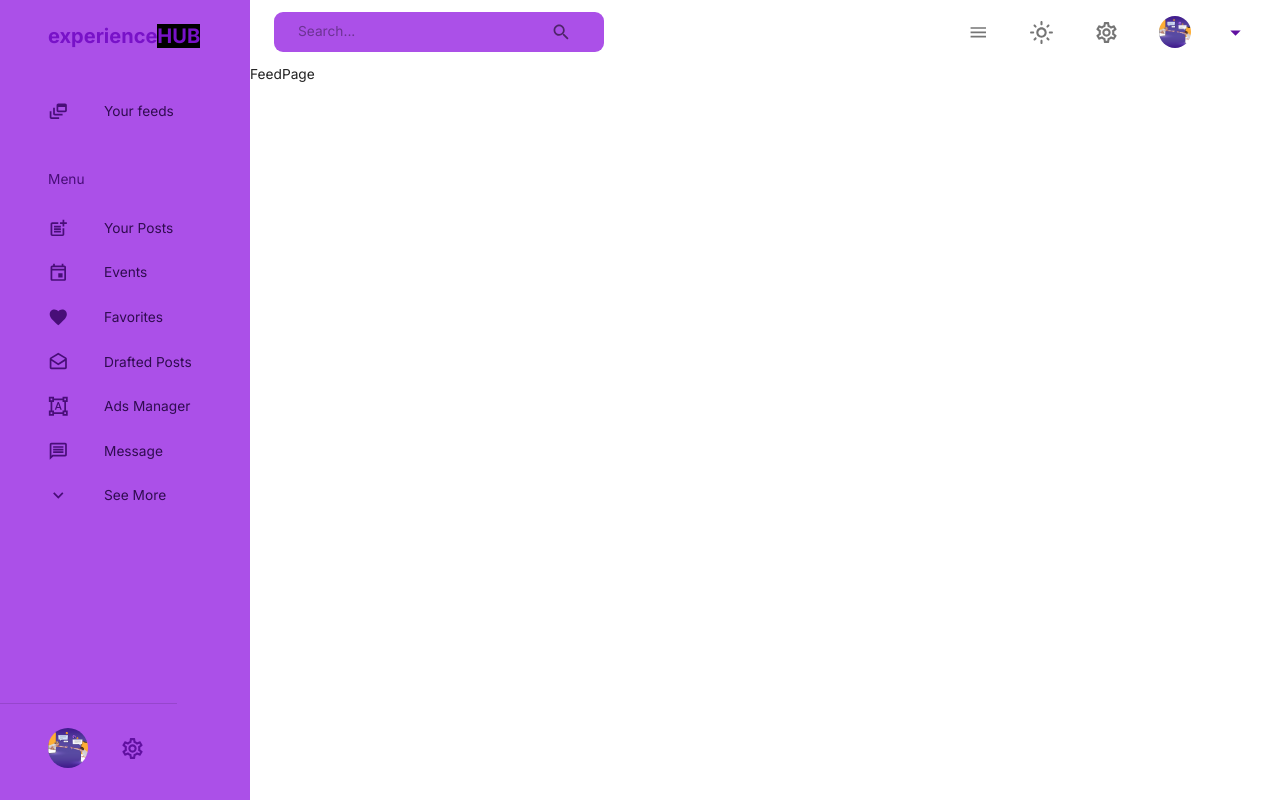
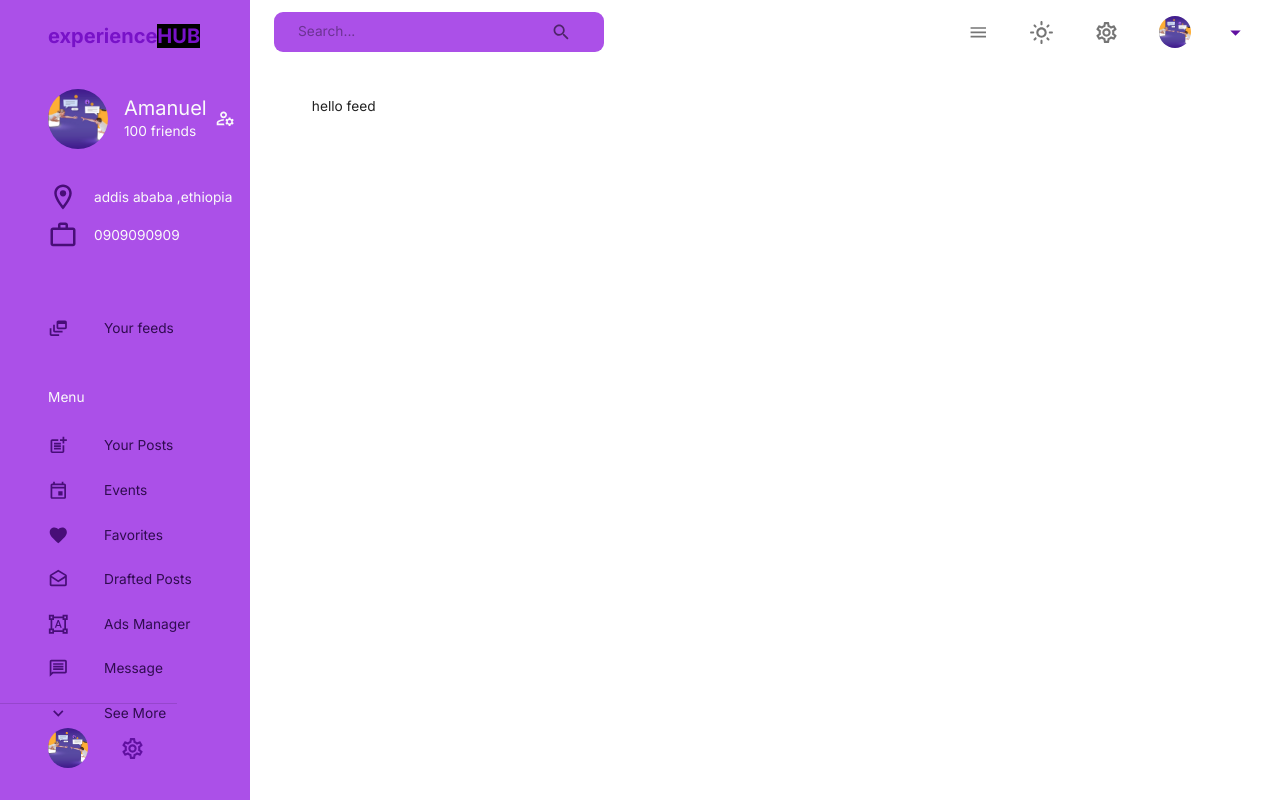
Before and after one commit to frealem/ExperienceHub, a React (Create React App) app in the folder client/: page /feedpage in a window 1280 px wide. Built offline with nearby package versions, Linux system fonts and the light colour scheme.

Commit message:
user wedget

```diff
--- a/client/src/App.js
+++ b/client/src/App.js
@@ -5,8 +5,8 @@ import {useSelector} from 'react-redux';
 import { themeSettings } from "./assets/theme";
 import {BrowserRouter,Navigate,Route,Router,Routes} from "react-router-dom";
 import Layout from "./components/Layout";
-import FeedPage from "./pages/feedpage";
 import AuthPage from "./pages/authPage";
+import FeedPage from "./pages/HomePage/feedPage";
 function App() {
   const mode = useSelector((state) => state.global.mode);
   const theme = useMemo(() => createTheme(themeSettings(mode)), [mode]);
--- a/client/src/assets/theme.js
+++ b/client/src/assets/theme.js
@@ -101,7 +101,7 @@ export const tokensDark = {
               // palette values for light mode
               primary: {
                 ...tokensLight.primary,
-                main: tokensDark.grey[50],
+                main: tokensDark.grey[0],
                 light: tokensDark.grey[100],
               },
               secondary: {
--- a/client/src/components/Layout.js
+++ b/client/src/components/Layout.js
@@ -1,5 +1,4 @@
-import React,{useState} from 'react'
-import FeedPage from '../pages/feedpage'
+import React,{useState} from 'react';
 import { useGetUserQuery } from "./States/Api";
 import { Box, useMediaQuery } from "@mui/material";
 import { Outlet } from "react-router-dom";
--- a/client/src/components/sidebar.js
+++ b/client/src/components/sidebar.js
@@ -12,22 +12,6 @@ import {
   Typography,
   useTheme,
 } from "@mui/material";
-// import {
-//   SettingsOutlined,
-//   ChevronLeft,
-//   ChevronRightOutlined,
-//   HomeOutlined,
-//   ShoppingCartOutlined,
-//   Groups2Outlined,
-//   ReceiptLongOutlined,
-//   PublicOutlined,
-//   PointOfSaleOutlined,
-//   TodayOutlined,
-//   CalendarMonthOutlined,
-//   AdminPanelSettingsOutlined,
-//   TrendingUpOutlined,
-//   PieChartOutlined,
-// } from "@mui/icons-material";
 import DynamicFeedOutlinedIcon from '@mui/icons-material/DynamicFeedOutlined';
 import SettingsOutlined from '@mui/icons-material/SettingsOutlined';
 import ChevronRightOutlined from '@mui/icons-material/ChevronRightOutlined';
@@ -45,6 +29,7 @@ import { useEffect, useState } from "react";
 import { useLocation, useNavigate } from "react-router-dom";
 import FlexBetween from "./Flexbetween";
 import profileImage from "../assets/images/chatapp.jpeg";
+import UserWidget from "../pages/widgets/userWidget";
 
 const navItems = [
   {
@@ -112,7 +97,7 @@ const Sidebar = ({
           sx={{
             width: drawerWidth,
             "& .MuiDrawer-paper": {
-              color: theme.palette.secondary[200],
+              color: theme.palette.grey[50],
               backgroundColor: theme.palette.background.alt,
               boxSixing: "border-box",
               borderWidth: isNonMobile ? 0 : "2px",
@@ -134,6 +119,7 @@ const Sidebar = ({
                   </IconButton>
                 )}
               </FlexBetween>
+            <FlexBetween><Box pt={5}><UserWidget/></Box></FlexBetween>
             </Box>
             <List>
               {navItems.map(({ text, icon }) => {
--- /dev/null
+++ b/client/src/components/userImage.js
@@ -0,0 +1,18 @@
+import { Box } from "@mui/material";
+import image from '../../src/assets/images/chatapp.jpeg'
+const UserImage = ({ image, size = "60px" }) => {
+  return (
+    <Box width={size} height={size}>
+      <img
+        style={{ objectFit: "cover", borderRadius: "50%" }}
+        width={size}
+        height={size}
+        alt="user"
+        // src={`http://localhost:3001/assets/${image}`}
+        src={image}
+      />
+    </Box>
+  );
+};
+
+export default UserImage;
--- /dev/null
+++ b/client/src/components/widgetWrapper.js
@@ -0,0 +1,10 @@
+import { Box } from "@mui/material";
+import { styled } from "@mui/system";
+
+const WidgetWrapper = styled(Box)(({ theme }) => ({
+  padding: "1.5rem 1.5rem 0.75rem 1.5rem",
+  backgroundColor: theme.palette.background.alt,
+  borderRadius: "0.75rem",
+}));
+
+export default WidgetWrapper;
--- /dev/null
+++ b/client/src/pages/HomePage/feedPage.js
@@ -0,0 +1,44 @@
+import { Box, useMediaQuery } from "@mui/material";
+import { useSelector } from "react-redux";
+import UserWidget from "../widgets/userWidget";
+// import MyPostWidget from "scenes/widgets/MyPostWidget";
+// import PostsWidget from "scenes/widgets/PostsWidget";
+// import AdvertWidget from "scenes/widgets/AdvertWidget";
+// import FriendListWidget from "scenes/widgets/FriendListWidget";
+
+const FeedPage = () => {
+  const isNonMobileScreens = useMediaQuery("(min-width:1000px)");
+//   const { _id, picturePath } = useSelector((state) => state.user);
+
+  return (
+    <Box>
+      <Box
+        width="100%"
+        padding="2rem 6%"
+        display={isNonMobileScreens ? "flex" : "block"}
+        gap="0.5rem"
+        justifyContent="space-between"
+      >
+        <Box flexBasis={isNonMobileScreens ? "26%" : undefined}>
+hello feed
+        </Box>
+        {/* <Box
+          flexBasis={isNonMobileScreens ? "42%" : undefined}
+          mt={isNonMobileScreens ? undefined : "2rem"}
+        >
+          <MyPostWidget picturePath={picturePath} />
+          <PostsWidget userId={_id} />
+        </Box>
+        {isNonMobileScreens && (
+          <Box flexBasis="26%">
+            <AdvertWidget />
+            <Box m="2rem 0" />
+            <FriendListWidget userId={_id} />
+          </Box>
+        )} */}
+      </Box>
+    </Box>
+  );
+};
+
+export default FeedPage;
--- a/client/src/pages/feedpage.js
+++ /dev/null
@@ -1,9 +0,0 @@
-import React from 'react'
-
-function FeedPage() {
-  return (
-    <div >FeedPage</div>
-  )
-}
-
-export default FeedPage;
--- /dev/null
+++ b/client/src/pages/widgets/userWidget.js
@@ -0,0 +1,96 @@
+import {
+    ManageAccountsOutlined,
+    EditOutlined,
+    LocationOnOutlined,
+    WorkOutlineOutlined,
+  } from "@mui/icons-material";
+  import { Box, Typography, Divider, useTheme } from "@mui/material";
+  import { useSelector } from "react-redux";
+  import { useEffect, useState } from "react";
+  import { useNavigate } from "react-router-dom";
+import WidgetWrapper from "../../components/widgetWrapper";
+import FlexBetween from "../../components/Flexbetween";
+import UserImage from "../../components/userImage";
+import image from '../../assets/images/chatapp.jpeg'
+  const UserWidget = ({ userId, picturePath }) => {
+    const [user, setUser] = useState(null);
+    const { palette } = useTheme();
+    const navigate = useNavigate();
+    const token = useSelector((state) => state.token);
+    const dark = palette.neutral.dark;
+    const medium = palette.neutral.medium;
+    const main = palette.neutral.main;
+
+    // const getUser = async () => {
+    //   const response = await fetch(`http://localhost:3001/users/${userId}`, {
+    //     method: "GET",
+    //     headers: { Authorization: `Bearer ${token}` },
+    //   });
+    //   const data = await response.json();
+    //   setUser(data);
+    // };
+
+    // useEffect(() => {
+    //   getUser();
+    // }, []); // eslint-disable-line react-hooks/exhaustive-deps
+
+    // if (!user) {
+    //   return null;
+    // }
+
+    // const {
+//    fullName,
+    //   address,
+    //   phone,
+    //   friends,
+    // } = user;
+
+    return (
+      <Box>
+        {/* FIRST ROW */}
+        <FlexBetween
+          gap="0.5rem"
+          pb="1.1rem"
+          onClick={() => navigate(`/profile/${userId}`)}
+        >
+          <FlexBetween gap="1rem">
+            <UserImage image={image} />
+            <Box>
+              <Typography
+                variant="h4"
+                color={dark}
+                fontWeight="500"
+                sx={{
+                  "&:hover": {
+                    color: palette.primary.light,
+                    cursor: "pointer",
+                  },
+                }}
+              >
+               Amanuel
+              </Typography>
+              <Typography color={medium}>100 friends</Typography>
+            </Box>
+          </FlexBetween>
+          <ManageAccountsOutlined />
+        </FlexBetween>
+
+        {/* <Divider /> */}
+
+        {/* SECOND ROW */}
+        <Box p="1rem 0">
+          <Box display="flex" alignItems="center" gap="1rem" mb="0.5rem">
+            <LocationOnOutlined fontSize="large" sx={{ color: main }} />
+            <Typography color={medium}>addis ababa ,ethiopia</Typography>
+          </Box>
+          <Box display="flex" alignItems="center" gap="1rem">
+            <WorkOutlineOutlined fontSize="large" sx={{ color: main }} />
+            <Typography color={medium}>0909090909</Typography>
+          </Box>
+        </Box>
+
+      </Box>
+    );
+  };
+
+  export default UserWidget;
```
Also changed, not shown: client/src/pages/authPage.js (+42 -0 lines).
